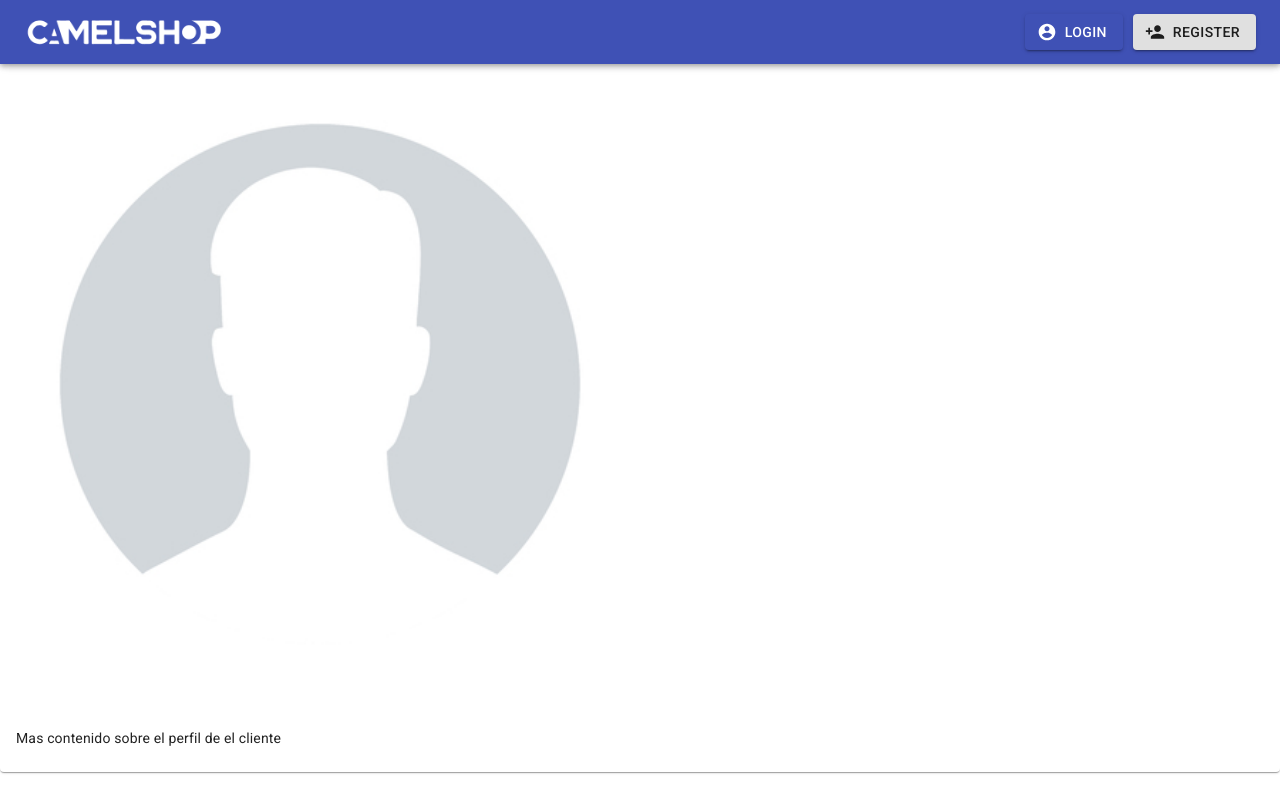
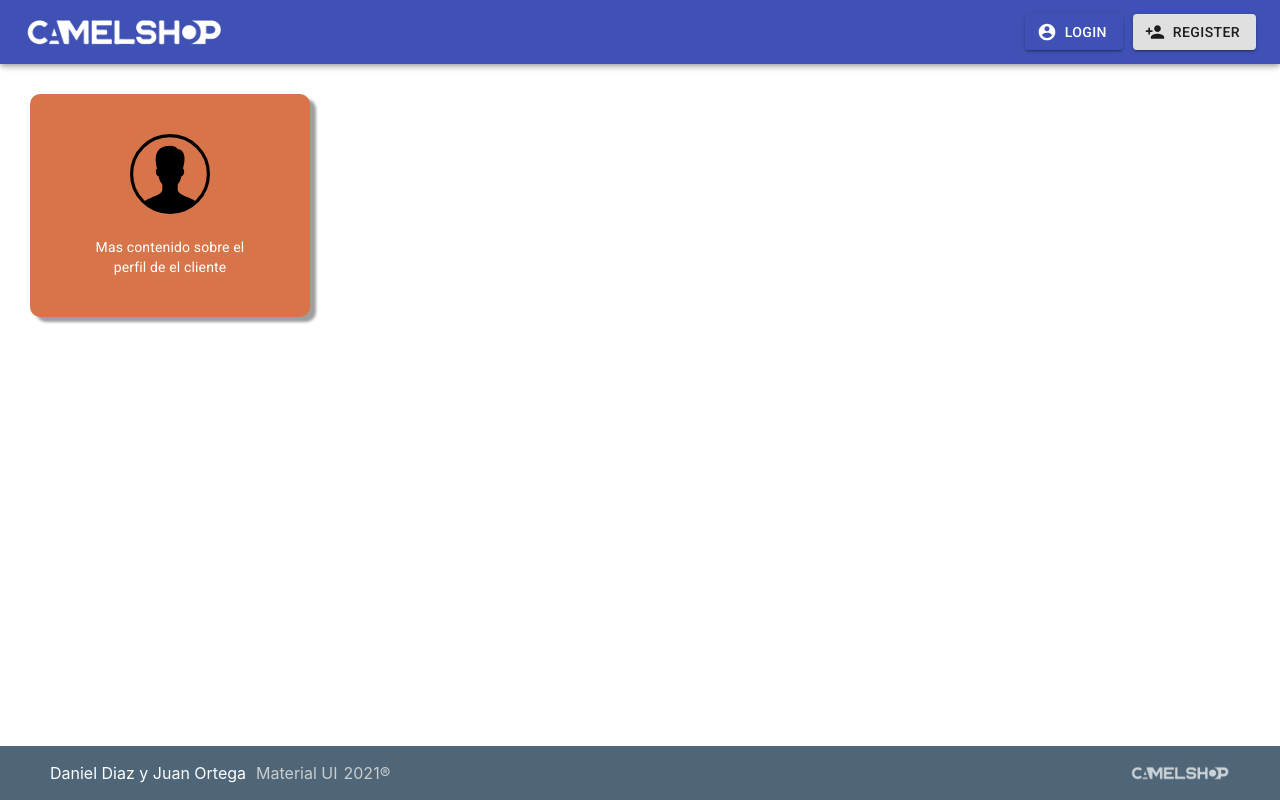
Before and after one commit to JuanOrtega1186/frontReact, a React (Create React App) app: page /customerProfile in a window 1280 px wide. Shown: the top 800 px of the page. Built offline with nearby package versions, Linux system fonts and the light colour scheme.

Commit message:
footer 2.0/tarjeta de vendedor/boton perfil/vista productos

```diff
--- a/src/App.jsx
+++ b/src/App.jsx
@@ -7,6 +7,7 @@ import SellerProfile from './Components/SellerProfile';
 import HomePage from './Components/HomePage'
 import {ThemeProvider} from '@material-ui/styles';
 import Footer from './Components/Footer';
+import ProductsCards from './Components/ProductsCards';
 
 
 import theme from './temaConfg';
--- a/src/Components/CustomerProfile.jsx
+++ b/src/Components/CustomerProfile.jsx
@@ -1,55 +1,61 @@
 import * as React from "react";
-import profileImage from '../Assets/profile.jpg'
+import profileImage from "../Assets/user.svg";
 
-
-import {
-  makeStyles,
-  Card,
-  CardContent,
-  Typography,
-} from "@material-ui/core";
-
+import { makeStyles, Card, CardContent, Typography } from "@material-ui/core";
 
 const useStyles = makeStyles((theme) => ({
-    offset: theme.mixins.toolbar,
   container: {
-      display: "flex",
+    maxWidth: '280px',
+    backgroundColor: '#d77449',
+    margin: '30px',
+    display: 'flex',
+    flexDirection: 'column',
+    borderRadius: '10px',
+    padding: '40px',
+    alignItems: 'center',
+    boxShadow: '6px 5px 3px #9E9E9E'
   },
   card: {
-      maxWidth: 300,
-      margin: 24,
+    textAlign: 'center',
+    paddingBottom: '0 !important',
+    color: '#fff',
+  },
+  logo: {
+    width: '80px',
+    height: '80px',
+    fill: '#fff',
+  },
+  name: {
+    fontWeight: 'bold',
+    fontSize: '26px',
+  },
+  info: {
+    fontWeight: 'bold',
+    fontSize: '20px',
   },
 }));
-
 
 const CustomerProfile = () => {
   const classes = useStyles();
   return (
-      < >
-        <Card sx={{ maxWidth: 34 }}>
-            <>
-                <img src={profileImage} alt={"logo"} style={{width: "50%", height: "50%"}}/>
-            </>
-            <CardContent>
-                <Typography gutterBottom variant="h5" component="div">
-                    {localStorage.getItem('name')}
+    <Card className={classes.container}>
+      <img src={profileImage} alt={"logo"} className={classes.logo} />
+      <CardContent className={classes.card}>
+        <Typography className={classes.name} variant="h5" component="div">
+          {localStorage.getItem("name")}
         </Typography>
-                <Typography gutterBottom variant="h5" component="div">
-                    {localStorage.getItem('city')}
+        <Typography className={classes.info} variant="h5" component="div">
+          {localStorage.getItem("city")}
         </Typography>
-                <Typography gutterBottom variant="h5" component="div">
-                    {localStorage.getItem('country')}
+        <Typography className={classes.info} gutterBottom variant="h5" component="div">
+          {localStorage.getItem("country")}
         </Typography>
         <Typography variant="body2" color="text.secondary">
           Mas contenido sobre el perfil de el cliente
         </Typography>
       </CardContent>
     </Card>
-        <div className={classes.offset}></div>
-      </>
-
   );
-}
-
+};
 
 export default CustomerProfile;
--- a/src/Components/Footer.jsx
+++ b/src/Components/Footer.jsx
@@ -1,19 +1,50 @@
-import Container from '@material-ui/core/Container';
-import Box from '@material-ui/core/Box';
+import companyLogo from "../Assets/camelshop.png";
+import { makeStyles } from "@material-ui/core";
 
+export default function Footer() {
+  const classes = useStyles();
+  return (
+    <footer className={classes.footer}>
+      <div className={classes.box}>
+        <div>
+          Daniel Diaz y Juan Ortega
+          <text className={classes.copy}>
+            Material UI
+            <span className={classes.span}>
+              {new Date().getFullYear()}&reg;
+            </span>
+          </text>
+        </div>
+        <img className={classes.logo} src={companyLogo} alt={"logo"} />
+      </div>
+    </footer>
+  );
+}
 
-export default function Footer(){
-    return <footer>
-        <Box bgcolor="text.secondary" color="white">
-            <Container>
-                <Box textAlign="center" pt={{xs: 5, sm: 10}} pb={{xs: 5, sm: 0}}>
-                    Daniel Diaz y Juan Ortega <br/>
-                    Presentan:<br/>
-                    Proyecto CamelShop <br/>
-                    Material UI <br/>
-                    {new Date().getFullYear()}&reg;
-                </Box>
-            </Container>
-        </Box>
-    </footer>;
-}
+const useStyles = makeStyles((theme) => ({
+  footer: {
+    position: "fixed",
+    bottom: "0",
+    width: "100%",
+  },
+  copy: {
+    color: '#ccc',
+    marginLeft: '10px',
+  },
+  span: {
+    marginLeft: '6px',
+  },
+  box: {
+    backgroundColor: "#4e6678",
+    color: "white",
+    display: "flex",
+    justifyContent: "space-between",
+    alignItems: "center",
+    padding: "15px 50px",
+  },
+  logo: {
+    width: "100px",
+    height: "auto",
+    opacity: ".7"
+  },
+}));
--- a/src/Components/HomePage.jsx
+++ b/src/Components/HomePage.jsx
@@ -3,6 +3,8 @@ import {
   makeStyles,
 } from "@material-ui/core";
 import PerfilCard from "./PerfilCard";
+
+
 
 
 const useStyles = makeStyles((theme) => ({
@@ -22,6 +24,7 @@ const HomePage = () => {
   return (
     <div className={classes.container}>
       <PerfilCard />
+
     </div>
   );
 };
--- a/src/Components/Navbar.jsx
+++ b/src/Components/Navbar.jsx
@@ -1,9 +1,10 @@
 import React, {useState, useEffect}  from "react";
-import { AppBar, Toolbar, makeStyles, Button } from "@material-ui/core";
+import { AppBar, Toolbar, makeStyles, Button, Link } from "@material-ui/core";
 import AccountCircleIcon from "@material-ui/icons/AccountCircle";
 import PersonAddIcon from "@material-ui/icons/PersonAdd";
 import { NavLink } from "react-router-dom";
 import companyLogo from "../Assets/camelshop.png";
+import LoginPage from '../Components/LoginPage';
 
 const useStyles = makeStyles((theme) => ({
   offset: theme.mixins.toolbar,
@@ -22,7 +23,7 @@ const useStyles = makeStyles((theme) => ({
 
 
 const Loggin = () => {
-  debugger
+  // debugger
   const classes = useStyles();
   return(
     <div id="reload">
@@ -52,7 +53,7 @@ const Loggin = () => {
 
 const Logout = (props) => {
   const loggedOut = () => {
-    debugger
+    //debugger
     localStorage.clear()
     props.callback('Hola')
 
@@ -60,6 +61,14 @@ const Logout = (props) => {
   return(
     <div>
     <NavLink  to="/">
+    <Button
+        onClick={()=> LoginPage()}
+        variant="contained"
+        color="primary"
+      >
+        Profile
+
+      </Button>
       <Button
         onClick={()=> loggedOut()}
         variant="contained"
--- a/src/Components/PerfilCard.jsx
+++ b/src/Components/PerfilCard.jsx
@@ -32,7 +32,7 @@ const PerfilCard = () => {
   }, [])
 
   const getSellers = () => {
-    debugger
+    //debugger
     axios.get(urlListSellers + 'sellerprofile')
     .then(res => {
       setResp(res.data)
--- a/src/Components/RegisterPage.jsx
+++ b/src/Components/RegisterPage.jsx
@@ -31,7 +31,7 @@ const [shop, setShop] = useState('')
 
 
 const register = () =>{
-    debugger
+    //debugger
     if(!name || !email || !country || !city || !passWord){
         Swal.fire({
             title: 'Warning!',
```
Also changed, not shown: src/Components/SellerProfile.jsx (+12 -18 lines), src/Assets/profile.jpg (deleted), src/Assets/user.svg (added), src/Components/About.jsx (deleted), src/Components/Products.jsx (deleted), src/Components/ProductsCards.jsx (renamed from src/Components/CustomCard.jsx). Lines whose indentation alone changed are shown as unchanged.
